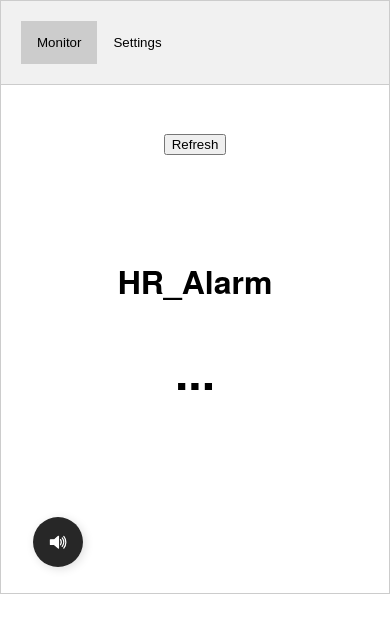
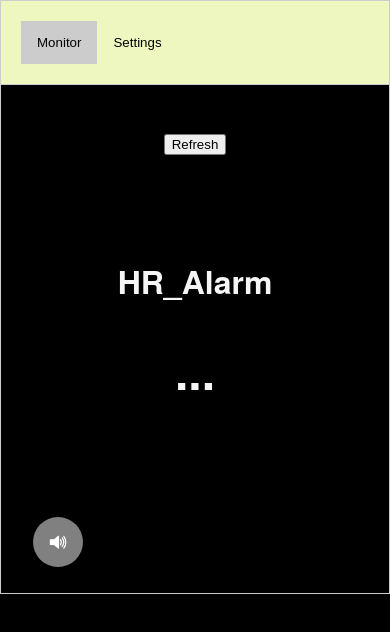
Before and after one commit to Farmer-Eds-Shed/Heart-Rate-Alarm, a website: page www/index.html in a window 390 px wide. Drawn offline with Linux system fonts and the light colour scheme; some packages are replaced by stand-ins of ours.

Commit message:
Changes CSS to a more night friendly theme

```diff
--- a/www/css/index.css
+++ b/www/css/index.css
@@ -12,6 +12,8 @@ body {
     padding:0px;
     width:100%;
     text-align: center;
+    background-color: black;
+    color: whitesmoke;
 }
 
 div {
@@ -29,7 +31,8 @@ h2 {
 .result {
     padding-top: 5px;
     padding-bottom: 5px;
-    background-color: rgb(204, 204, 204);
+    background-color: rgb(238, 247, 191);
+    color: black;
     border-style: double;
     list-style: none;
 }
@@ -38,7 +41,7 @@ h2 {
 .tab {
     overflow: hidden;
     border: 1px solid #ccc;
-    background-color: #f1f1f1;
+    background-color: rgb(238, 247, 191);
   }
 
   /* Style the buttons that are used to open the tab content */
@@ -103,7 +106,7 @@ h2 {
 .speaker {
   width: 100%;
   height: 100%;
-  background-color: rgb(39, 39, 39);
+  background-color: grey;
   display: flex;
   align-items: center;
   justify-content: center;
```
